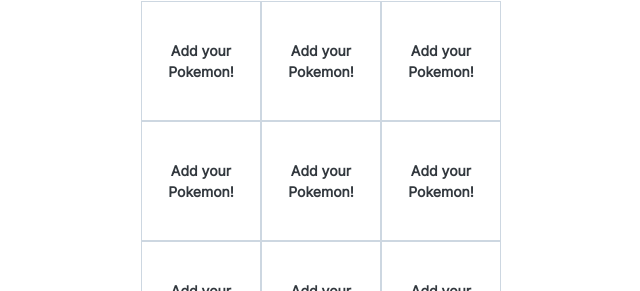
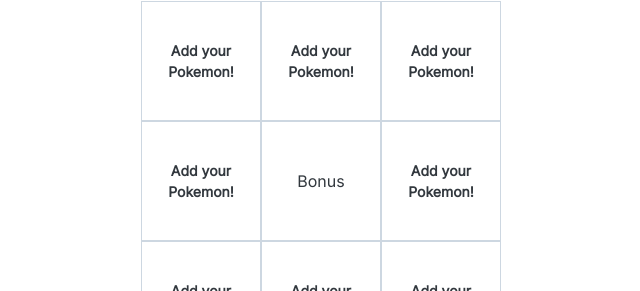
Before and after one commit to Dr-Wyatt/shinyPokemonBingo, a React (Vite) app: page / in a window 1280 px wide. Shown: the part 135-426 px from the top of the page, without its empty margins (319-959 px from the left). Built offline with nearby package versions, Linux system fonts and the light colour scheme.

Commit message:
added bonus square added bingosquarewrapper

```diff
--- a/src/BingoBoard.tsx
+++ b/src/BingoBoard.tsx
@@ -1,5 +1,4 @@
 import {
-  AspectRatio,
   Select,
   Stack,
   Option,
@@ -15,6 +14,7 @@
 import { AddPokemonModal } from "./AddPokemonModal";
 import { EditPokemonModal } from "./EditPokemonModal";
 import html2canvas from "html2canvas";
+import { BingoSquareWrapper } from "./BingoSquareWrapper";
 
 export interface BingoSquare {
   id: string;
@@ -22,7 +22,7 @@
   path?: string;
 }
 
-type BingoBoardType = Array<Array<BingoSquare>>;
+export type BingoBoardType = Array<Array<BingoSquare>>;
 
 function createBingoBoard(numberOfRows: number): BingoBoardType {
   return Array.from({ length: numberOfRows }).map((_value, rowIndex) =>
@@ -35,34 +35,13 @@
   );
 }
 
-function getMinWidth(numberOfRows: number): number {
-  switch (numberOfRows) {
-    case 3:
-      return 120;
-    case 5:
-      return 75;
-    default:
-      return 100;
-  }
-}
-
-function getBackGroundColor(status: BingoSquare["status"]): string | undefined {
-  switch (status) {
-    case "found":
-      return "lightGreen";
-    case "hunting":
-      return "orange";
-    case "not_found":
-      return undefined;
-    default:
-      return undefined;
-  }
-}
-
 export function BingoBoard(): React.JSX.Element {
   const exportRef = useRef();
-  const [numberOfRows, setNumberOfRows] = useState<number>(3);
-  const [bingoBoard, setBingoBoard] = useState(createBingoBoard(numberOfRows));
+
+  const [bingoBoard, setBingoBoard] = useState<BingoBoardType>(
+    createBingoBoard(3),
+  );
+  const [numberOfRows, setNumberOfRows] = useState<number>(bingoBoard.length);
 
   const [openAddModal, setOpenAddModal] = useState<boolean>(false);
   const [openEditModal, setOpenEditModal] = useState<boolean>(false);
@@ -102,18 +81,15 @@
     [bingoBoard],
   );
 
-  const handleAddOnClick = useCallback(
-    (square: BingoSquare) => () => {
+  const handleOnClick = useCallback(
+    (square: BingoSquare, type: "add" | "edit") => () => {
       setSelectedSquare(square);
-      setOpenAddModal(true);
-    },
-    [],
-  );
 
-  const handleEditOnClick = useCallback(
-    (square: BingoSquare) => () => {
-      setSelectedSquare(square);
-      setOpenEditModal(true);
+      if (type === "add") {
+        setOpenAddModal(true);
+      } else if (type === "edit") {
+        setOpenEditModal(true);
+      }
     },
     [],
   );
@@ -166,7 +142,6 @@
         value={numberOfRows}
       >
         <Option value={3}>3</Option>
-        <Option value={4}>4</Option>
         <Option value={5}>5</Option>
       </Select>
 
@@ -174,23 +149,20 @@
         {bingoBoard.map((row, rowIndex) => (
           <Stack key={`row-${rowIndex}`} direction={"row"}>
             {row.map((bingoSquare, index) => (
-              <AspectRatio
-                id={bingoSquare.id}
-                key={`${rowIndex}-${index}`}
-                ratio={"1/1"}
-                variant="outlined"
-                sx={{
-                  minWidth: getMinWidth(bingoBoard.length),
-                  backgroundColor: getBackGroundColor(bingoSquare.status),
-                }}
+              <BingoSquareWrapper
+                bingoBoard={bingoBoard}
+                bingoSquare={bingoSquare}
               >
-                {bingoSquare.path ? (
+                {(bingoBoard.length === 3 && bingoSquare.id === "1-1") ||
+                (bingoBoard.length === 5 && bingoSquare.id === "2-2") ? (
+                  <Box>Bonus</Box>
+                ) : bingoSquare.path ? (
                   <Button
                     key={`${rowIndex}-${index}-edit-button`}
                     sx={{ border: "none", "&:hover": { borderRadius: 0 } }}
                     color="neutral"
                     variant="outlined"
-                    onClick={handleEditOnClick(bingoSquare)}
+                    onClick={handleOnClick(bingoSquare, "edit")}
                   >
                     {bingoSquare.path}
                     {bingoSquare.status}
@@ -201,12 +173,12 @@
                     sx={{ border: "none", "&:hover": { borderRadius: 0 } }}
                     color="neutral"
                     variant="outlined"
-                    onClick={handleAddOnClick(bingoSquare)}
+                    onClick={handleOnClick(bingoSquare, "add")}
                   >
                     Add your Pokemon!
                   </Button>
                 )}
-              </AspectRatio>
+              </BingoSquareWrapper>
             ))}
           </Stack>
         ))}
--- /dev/null
+++ b/src/BingoSquareWrapper.tsx
@@ -0,0 +1,53 @@
+import { AspectRatio } from "@mui/joy";
+import { BingoBoardType, BingoSquare } from "./BingoBoard";
+
+import React, { PropsWithChildren } from "react";
+
+function getMinWidth(numberOfRows: number): number {
+  switch (numberOfRows) {
+    case 3:
+      return 120;
+    case 5:
+      return 75;
+    default:
+      return 100;
+  }
+}
+
+function getBackGroundColor(status: BingoSquare["status"]): string | undefined {
+  switch (status) {
+    case "found":
+      return "lightGreen";
+    case "hunting":
+      return "orange";
+    case "not_found":
+      return undefined;
+    default:
+      return undefined;
+  }
+}
+
+interface Props {
+  bingoSquare: BingoSquare;
+  bingoBoard: BingoBoardType;
+}
+
+export function BingoSquareWrapper(
+  props: PropsWithChildren<Props>,
+): React.JSX.Element {
+  const { bingoSquare, bingoBoard, children } = props;
+  return (
+    <AspectRatio
+      id={bingoSquare.id}
+      key={bingoSquare.id}
+      ratio={"1/1"}
+      variant="outlined"
+      sx={{
+        minWidth: getMinWidth(bingoBoard.length),
+        backgroundColor: getBackGroundColor(bingoSquare.status),
+      }}
+    >
+      {children}
+    </AspectRatio>
+  );
+}
```
